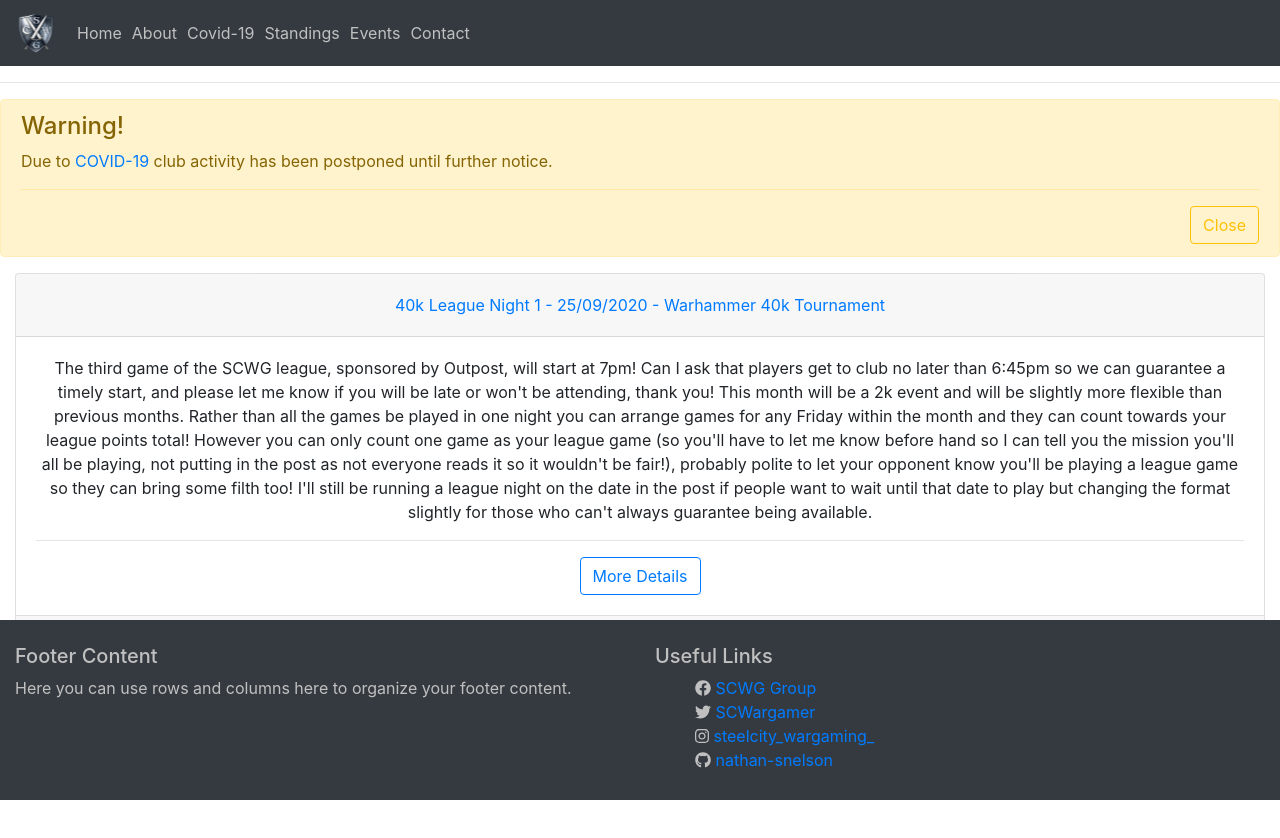
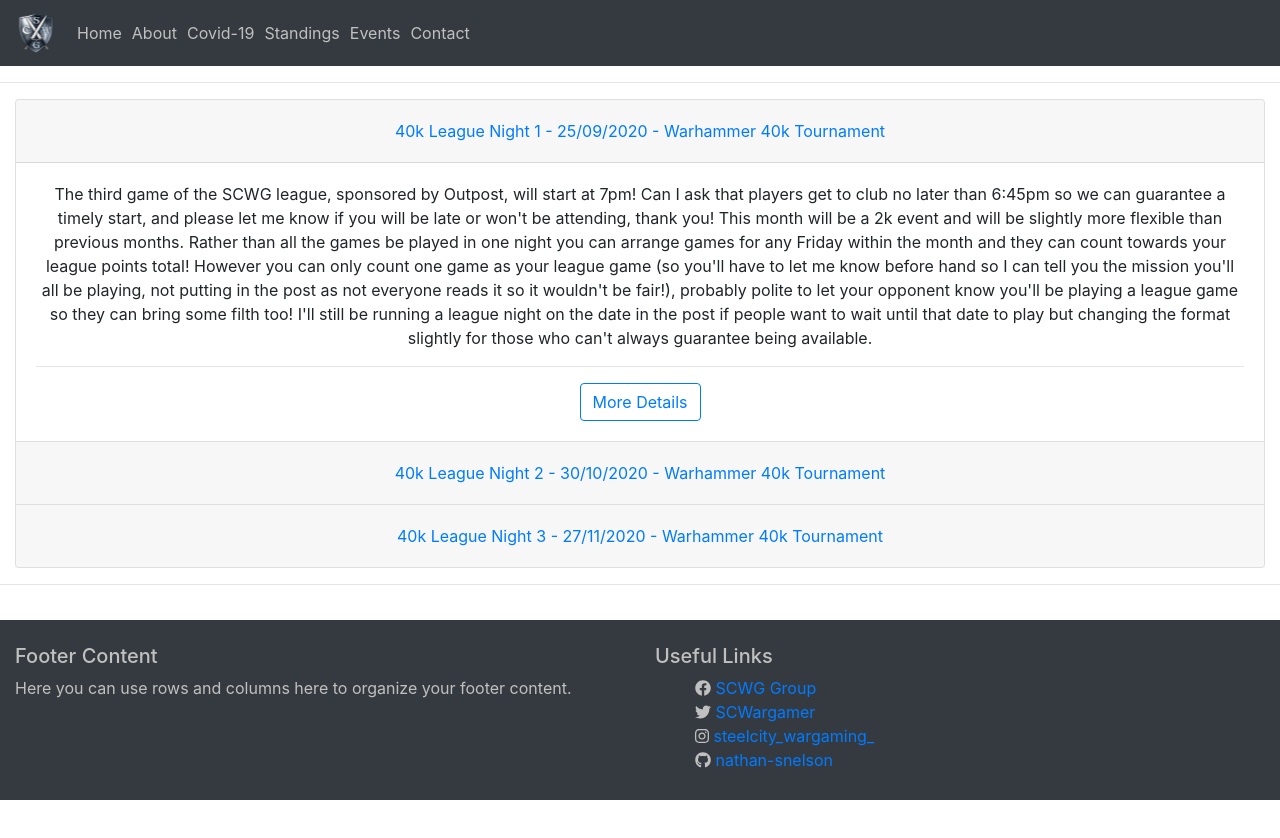
Before and after one commit to nathan-snelson/scwg, a React (Create React App) app: page /events in a window 1280 px wide. Shown: the top 838 px of the page. After the commit the page ends 800 px from the top, so only its background shows below. Built offline with nearby package versions, Linux system fonts and the light colour scheme.

Commit message:
Moved TopBar into it's own component, added additional functionality on links to match event button functionality

```diff
--- a/src/App.js
+++ b/src/App.js
@@ -1,61 +1,33 @@
 import './index.css';
-import scwglogo from './scwglogo.svg';
+import { useEffect, useState } from 'react';
 
-import { BrowserRouter as Router, Switch, Route, Link } from 'react-router-dom';
-import NavBar from 'react-bootstrap/Navbar';
-import Nav from 'react-bootstrap/Nav';
-
-import Home from './views/Home';
-import About from './views/About';
-import Covid from './views/Covid';
-import Standings from './views/Standings';
-import Event from './views/Events';
-import Contact from './views/Contact';
-
-import { link } from './styles';
-
-import AlertDismissable from './components/AlertDismissable';
+import TopBar from './components/TopBar';
 import Footer from './components/Footer';
 
-const styles = {
-  color: link.color,
-  paddingRight: link.padr,
-  paddingLeft: link.padl
-}
+export function App() {
+  const [windowHeight, setWindowHeight] = useState(0);
+  const [windowWidth, setWindowWidth] = useState(0);
 
-export function App() {
+  const updateDimensions = () => {
+    setWindowWidth(typeof window !== "undefined" ? window.innerWidth : 0);
+    setWindowHeight(typeof window !== "undefined" ? window.innerHeight : 0);
+  }
+
+  useEffect(() => {
+    updateDimensions();
+    window.addEventListener("resize",updateDimensions());
+  })
+
+  const styles = {
+    topBarHeight: 40,
+    footerMenuHeight: 50,
+  }
+
   return (
-      <Router>
-        <div>
-          <NavBar bg="dark" variant="dark" styles={{width: '100%'}}>
-            <NavBar.Brand>
-              <img src={scwglogo} alt="SCWG Logo" height="40" width="40" className="d-inline-block align-top"/>
-            </NavBar.Brand>
-
-            <NavBar.Collapse id="basic-navbar-nav">
-              <Nav className="mr-auto">
-                <Link className="link" style={styles} to={'/'}>Home</Link>
-                <Link className="link" style={styles} to={'/about'}>About</Link>
-                <Link className="link" style={styles} to={'/covid'}>Covid-19</Link>
-                <Link className="link" style={styles} to={'/standings'}>Standings</Link>
-                <Link className="link" style={styles} to={'/events'}>Events</Link>
-                <Link className="link" style={styles} to={'/contact'}>Contact</Link>
-              </Nav>
-            </NavBar.Collapse>
-          </NavBar>
-          <hr />
-          <AlertDismissable />
-          <Switch>
-            <Route exact path='/' component={Home} />
-            <Route path='/about' component={About} />
-            <Route path='/covid' component={Covid} />
-            <Route path='/standings' component={Standings} />
-            <Route path='/events' component={Event} />
-            <Route path='/contact' component={Contact} />
-          </Switch>
-        </div>
-
-        <Footer/>
-      </Router>
+    <div>
+      <TopBar />
+      <hr />
+      <Footer styles={styles}/>
+    </div>
   );
 }
--- a/src/components/AlertDismissable.js
+++ b/src/components/AlertDismissable.js
@@ -9,7 +9,7 @@ const AlertDismissable = () => {
             <Alert show={show} variant="warning">
                 <Alert.Heading>Warning!</Alert.Heading>
                 <p>
-                    Due to <a href="https://www.gov.uk/government/collections/coronavirus-covid-19-list-of-guidance">COVID-19</a> club activity has been postponed until further notice.
+                    Due to <a href="https://www.gov.uk/government/collections/coronavirus-covid-19-list-of-guidance" target="_blank" rel="noreferrer">COVID-19</a> club activity has been postponed until further notice.
                 </p>
                 <hr />
                 <div className="d-flex justify-content-end">
--- a/src/components/EventViewer.js
+++ b/src/components/EventViewer.js
@@ -17,7 +17,7 @@ const EventViewer = (props) => {
                             <Card.Body>
                                 {event.details}
                                 <hr/>
-                                <Button variant="outline-primary" href={event.link} target="_blank">More Details</Button>
+                                <Button variant="outline-primary" href={event.link} target="_blank" rel="noreferrer">More Details</Button>
                             </Card.Body>
                         </Accordion.Collapse>
                     </Card>
--- a/src/components/Footer.js
+++ b/src/components/Footer.js
@@ -31,16 +31,16 @@ const Footer = () => {
                         <h5 className="title">Useful Links</h5>
                         <ul>
                             <li className="list-unstyled">
-                            <FontAwesomeIcon icon={faFacebook}/><a href="https://www.facebook.com/groups/steelcitywargaming"> SCWG Group  </a>
+                                <FontAwesomeIcon icon={faFacebook}/><a href="https://www.facebook.com/groups/steelcitywargaming" target="_blank" rel="noreferrer"> SCWG Group  </a>
                             </li>
                             <li className="list-unstyled">
-                            <FontAwesomeIcon icon={faTwitter}/><a href="https://twitter.com/SCWFrontLine"> SCWargamer </a>
+                                <FontAwesomeIcon icon={faTwitter}/><a href="https://twitter.com/SCWFrontLine" target="_blank" rel="noreferrer"> SCWargamer </a>
                             </li>
                             <li className="list-unstyled">
-                            <FontAwesomeIcon icon={faInstagram}/><a href="https://www.instagram.com/steelcity_wargaming_/?hl=en"> steelcity_wargaming_ </a>
+                                <FontAwesomeIcon icon={faInstagram}/><a href="https://www.instagram.com/steelcity_wargaming_/?hl=en" target="_blank" rel="noreferrer"> steelcity_wargaming_ </a>
                             </li>
                             <li className="list-unstyled">
-                            <FontAwesomeIcon icon={faGithub}/><a href="https://github.com/nathan-snelson/scwg"> nathan-snelson </a>
+                                <FontAwesomeIcon icon={faGithub}/><a href="https://github.com/nathan-snelson/scwg" target="_blank" rel="noreferrer"> nathan-snelson </a>
                             </li>
                         </ul>
                     </Col>
--- /dev/null
+++ b/src/components/TopBar.js
@@ -0,0 +1,56 @@
+import { BrowserRouter as Router, Switch, Route, Link } from 'react-router-dom';
+import NavBar from 'react-bootstrap/Navbar';
+import Nav from 'react-bootstrap/Nav';
+
+import scwglogo from '../scwglogo.svg'
+
+import Home from '../views/Home';
+import About from '../views/About';
+import Covid from '../views/Covid';
+import Standings from '../views/Standings';
+import Event from '../views/Events';
+import Contact from '../views/Contact';
+
+import { link } from '../styles';
+
+const styles = {
+    color: link.color,
+    paddingRight: link.padr,
+    paddingLeft: link.padl
+  }
+
+const TopBar = () => {
+    return (
+        <Router>
+            <div>
+            <NavBar bg="dark" variant="dark" styles={{width: '100%'}}>
+                <NavBar.Brand>
+                <img src={scwglogo} alt="SCWG Logo" height="40" width="40" className="d-inline-block align-top"/>
+                </NavBar.Brand>
+
+                <NavBar.Collapse id="basic-navbar-nav">
+                <Nav className="mr-auto">
+                    <Link className="link" style={styles} to={'/'}>Home</Link>
+                    <Link className="link" style={styles} to={'/about'}>About</Link>
+                    <Link className="link" style={styles} to={'/covid'}>Covid-19</Link>
+                    <Link className="link" style={styles} to={'/standings'}>Standings</Link>
+                    <Link className="link" style={styles} to={'/events'}>Events</Link>
+                    <Link className="link" style={styles} to={'/contact'}>Contact</Link>
+                </Nav>
+                </NavBar.Collapse>
+            </NavBar>
+            <hr />
+            <Switch>
+                <Route exact path='/' component={Home} />
+                <Route path='/about' component={About} />
+                <Route path='/covid' component={Covid} />
+                <Route path='/standings' component={Standings} />
+                <Route path='/events' component={Event} />
+                <Route path='/contact' component={Contact} />
+            </Switch>
+            </div>
+        </Router>
+    );
+}
+
+export default TopBar;
--- a/src/views/Home.js
+++ b/src/views/Home.js
@@ -1,5 +1,7 @@
 import { text } from '../styles';
 import { Row, Col, Container } from 'react-bootstrap';
+
+import AlertDismissable from '../components/AlertDismissable';
 
 const styles = {
     fontSize: text.fontSize
@@ -8,6 +10,7 @@ const styles = {
 const Home = () => {
     return (
         <Container fluid>
+            <AlertDismissable />
             <Row>
                 <Col className="text-center">
                     <h2 className="text-uppercase">Welcome!</h2>
```
Lines whose indentation alone changed are shown as unchanged.
